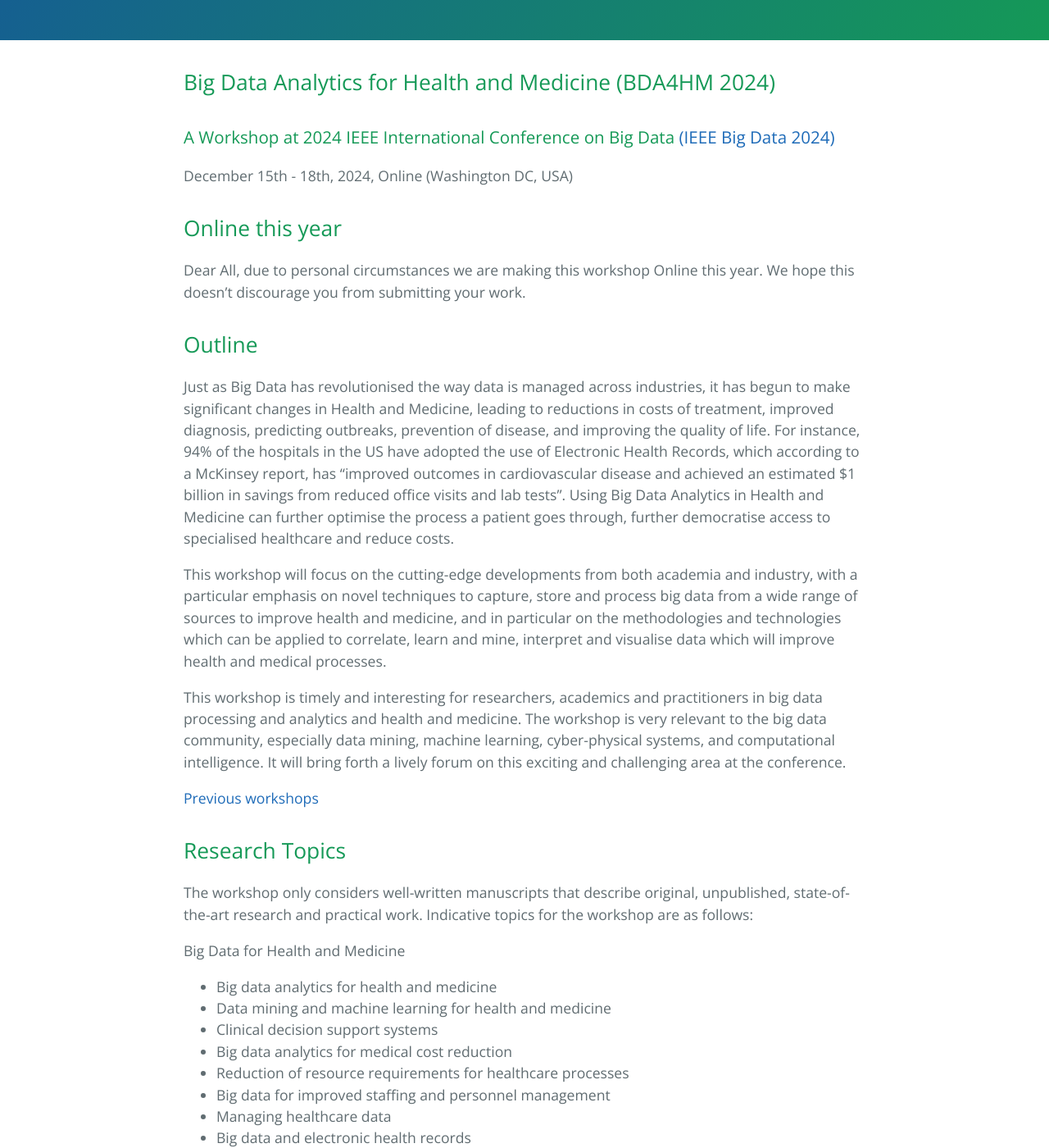
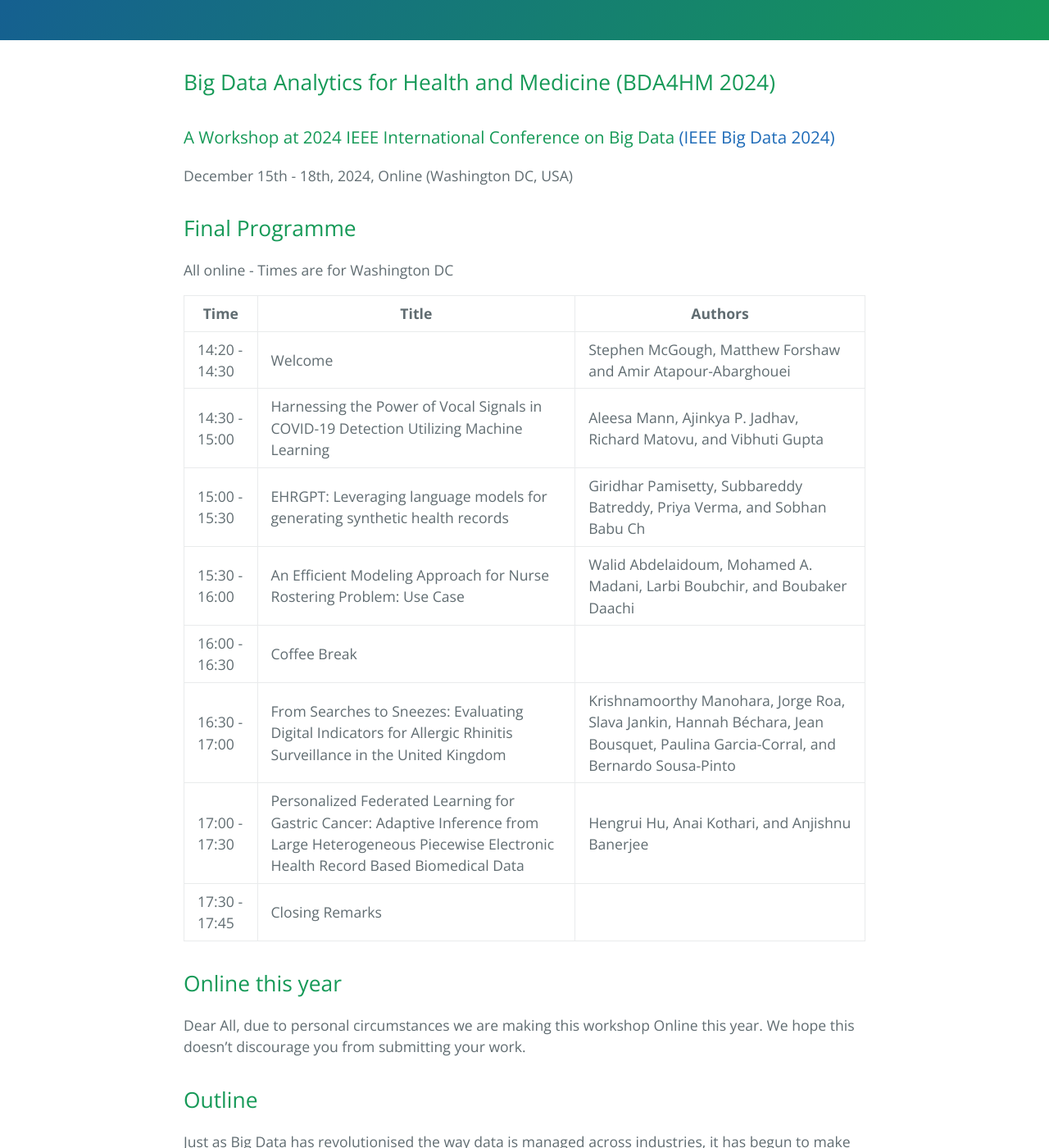
Before and after one commit to bda4hm/bda4hm.github.io, a Jekyll site: the page built from index.md, in a window 1280 px wide and 1400 px high, scrolled down 346 px. Shown: the whole window at 82% size. Built offline with Jekyll 4.4.1, drawn with Linux system fonts in a browser that asks for light colours; our own code applies the rules of GitHub Pages for plain Markdown files.

Commit message:
Update index.md
Add in programme

```diff
--- a/index.md
+++ b/index.md
@@ -5,6 +5,20 @@ layout: default
 
 ### A Workshop at 2024 IEEE International Conference on Big Data [(IEEE Big Data 2024)](http://bigdataieee.org/BigData2024/)
 December 15th - 18th, 2024, Online (Washington DC, USA)
+
+## Final Programme
+All online - Times are for Washington DC
+
+| Time             | Title                     | Authors        |
+|------------------|---------------------------|----------------|
+| 14\:20 - 14\:30  | Welcome                   | Stephen McGough, Matthew Forshaw and Amir Atapour-Abarghouei |
+| 14\:30 - 15\:00  | Harnessing the Power of Vocal Signals in COVID-19 Detection Utilizing Machine Learning | Aleesa Mann, Ajinkya P. Jadhav, Richard Matovu, and Vibhuti Gupta |
+| 15\:00 - 15\:30  | EHRGPT: Leveraging language models for generating synthetic health records | Giridhar Pamisetty, Subbareddy Batreddy, Priya Verma, and Sobhan Babu Ch |
+| 15\:30 - 16\:00  | An Efficient Modeling Approach for Nurse Rostering Problem: Use Case | Walid Abdelaidoum, Mohamed A. Madani, Larbi Boubchir, and Boubaker Daachi |
+| 16\:00 - 16\:30  | Coffee Break | |
+| 16\:30 - 17\:00  | From Searches to Sneezes: Evaluating Digital Indicators for Allergic Rhinitis Surveillance in the United Kingdom | Krishnamoorthy Manohara, Jorge Roa, Slava Jankin, Hannah Béchara, Jean Bousquet, Paulina Garcia-Corral, and Bernardo Sousa-Pinto |
+| 17\:00 - 17\:30  | Personalized Federated Learning for Gastric Cancer: Adaptive Inference from Large Heterogeneous Piecewise Electronic Health Record Based Biomedical Data | Hengrui Hu, Anai Kothari, and Anjishnu Banerjee |
+| 17\:30 - 17\:45  | Closing Remarks
 
 ## Online this year
 Dear All, due to personal circumstances we are making this workshop Online this year. We hope this doesn't discourage you from submitting your work.
```
